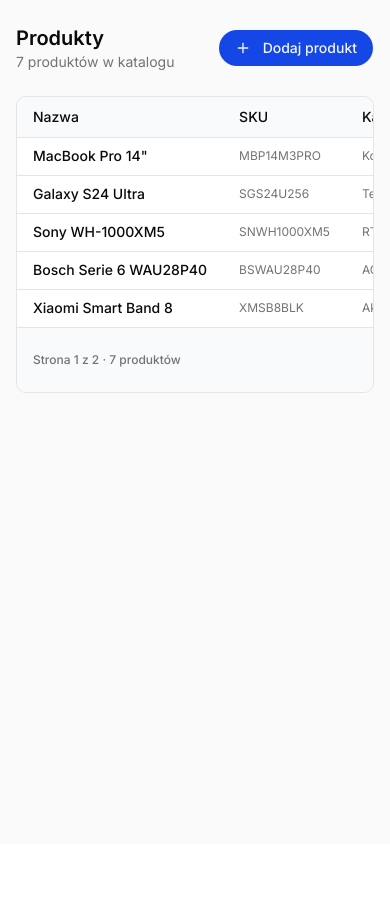
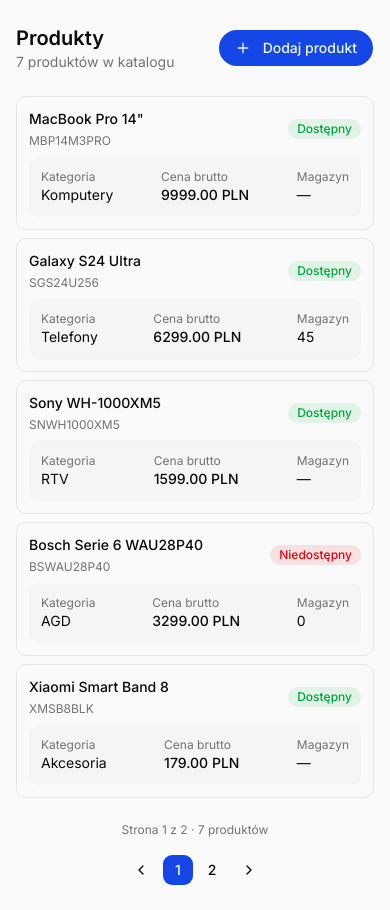
Before and after one commit to iv3it/nextjs-3-step-form, a Next.js app: page / in a window 390 px wide. Before the commit the page ends 844 px from the top, so only its background shows below. Built offline with nearby package versions, Linux system fonts and the light colour scheme.

Commit message:
add mobile layout for ProductList component

```diff
--- a/components/ProductList.tsx
+++ b/components/ProductList.tsx
@@ -91,7 +91,62 @@ function ProductList() {
           Dodaj produkt
         </Button>
       </div>
-      <div className="border rounded-[10px] overflow-hidden">
+      <div className="md:hidden flex flex-col justify-between gap-6">
+        <div className="flex flex-col gap-2">
+          {products.map((product, index) => (
+            <div key={index} className="flex flex-col p-3 border rounded-[10px] overflow-hidden gap-2">
+              <div className="flex justify-between items-center">
+                <div className="flex flex-col gap-1">
+                  <p className="text-sm font-medium">{product.name}</p>
+                  <p className="text-xs text-muted-foreground">{product.sku}</p>
+                </div>
+                {product.status === "available" ? (
+                  <Badge variant="green">Dostępny</Badge>
+                ) : (
+                  <Badge variant="destructive">Niedostępny</Badge>
+                )}
+              </div>
+
+              <div className="flex justify-between bg-accent rounded-[9px] p-3">
+                <div>
+                  <p className="text-xs text-muted-foreground">Kategoria</p>
+                  <p className="text-sm">{product.category}</p>
+                </div>
+                <div>
+                  <p className="text-xs text-muted-foreground">Cena brutto</p>
+                  <p className="text-sm font-medium">{(product.grossPrice / 100).toFixed(2)} PLN</p>
+                </div>
+                <div>
+                  <p className="text-xs text-muted-foreground">Magazyn</p>
+                  <p className="text-sm">{product.amountInStore ?? "—" }</p>
+                </div>
+              </div>
+            </div>
+          ))}
+        </div>
+        <div className="flex flex-col md:flex-row w-full items-center justify-between">
+          <span className="text-xs text-muted-foreground">Strona 1 z 2 · 7 produktów</span>
+
+          <Pagination className="mt-4 md:mt-0">
+            <PaginationContent className="md:ml-auto">
+              <PaginationItem>
+                <PaginationPrevious href="#" text="Wstecz" />
+              </PaginationItem>
+              <PaginationItem>
+                <PaginationLink href="#" isActive>1</PaginationLink>
+              </PaginationItem>
+              <PaginationItem>
+                <PaginationLink href="#">2</PaginationLink>
+              </PaginationItem>
+              <PaginationItem>
+                <PaginationNext href="#" text="Dalej" />
+              </PaginationItem>
+            </PaginationContent>
+          </Pagination>
+        </div>
+      </div>
+
+      <div className="hidden md:block w-full border rounded-[10px] overflow-hidden">
           <Table>
             <TableHeader className="bg-gray-50">
               <TableRow>
@@ -124,11 +179,11 @@ function ProductList() {
             <TableFooter className="bg-gray-50">
               <TableRow>
                 <TableCell colSpan={6} className="p-4">
-                <div className="flex w-full items-center justify-between">
+                  <div className="flex flex-col md:flex-row w-full items-center justify-between">
                     <span className="text-xs text-muted-foreground">Strona 1 z 2 · 7 produktów</span>
 
-                  <Pagination>
-                    <PaginationContent className="ml-auto">
+                    <Pagination className="mt-4 md:mt-0">
+                      <PaginationContent className="md:ml-auto">
                         <PaginationItem>
                           <PaginationPrevious href="#" text="Wstecz" />
                         </PaginationItem>
```
Lines whose indentation alone changed are shown as unchanged.
